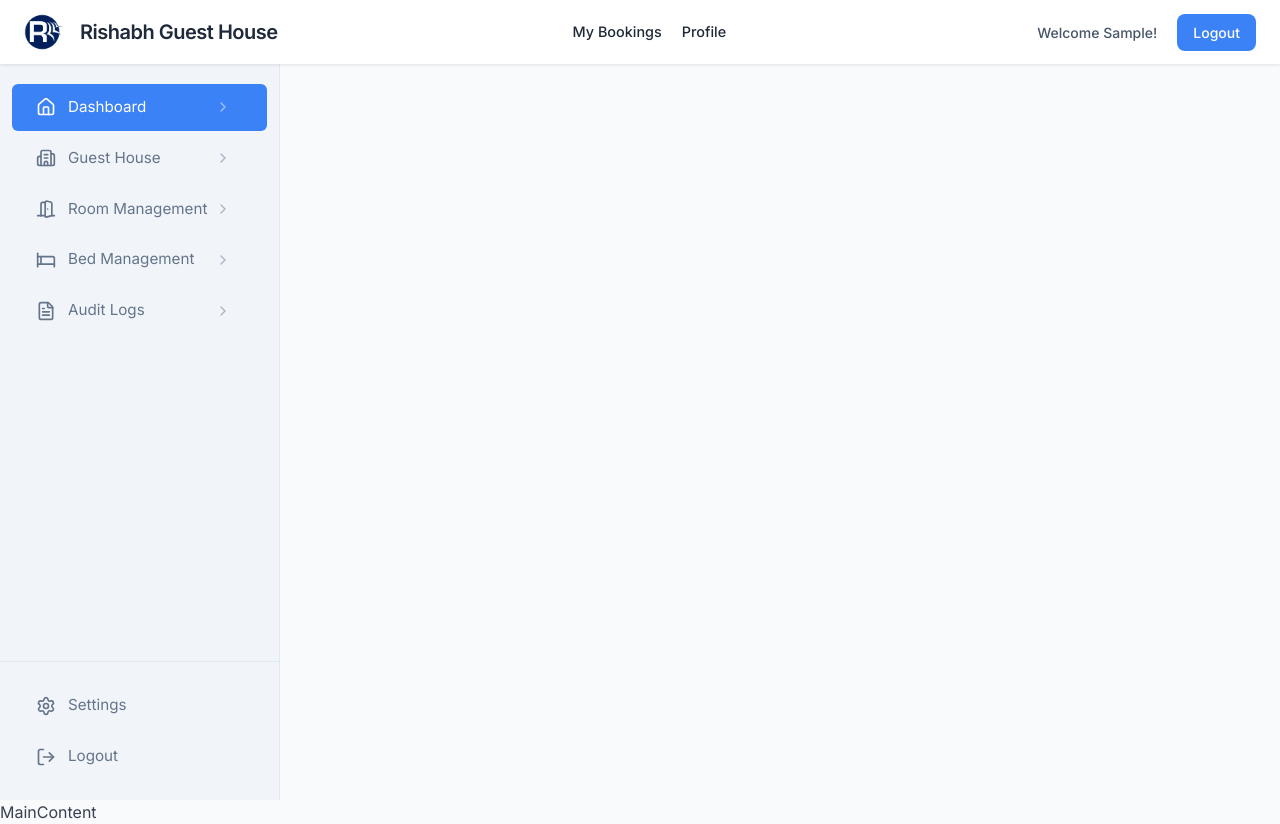
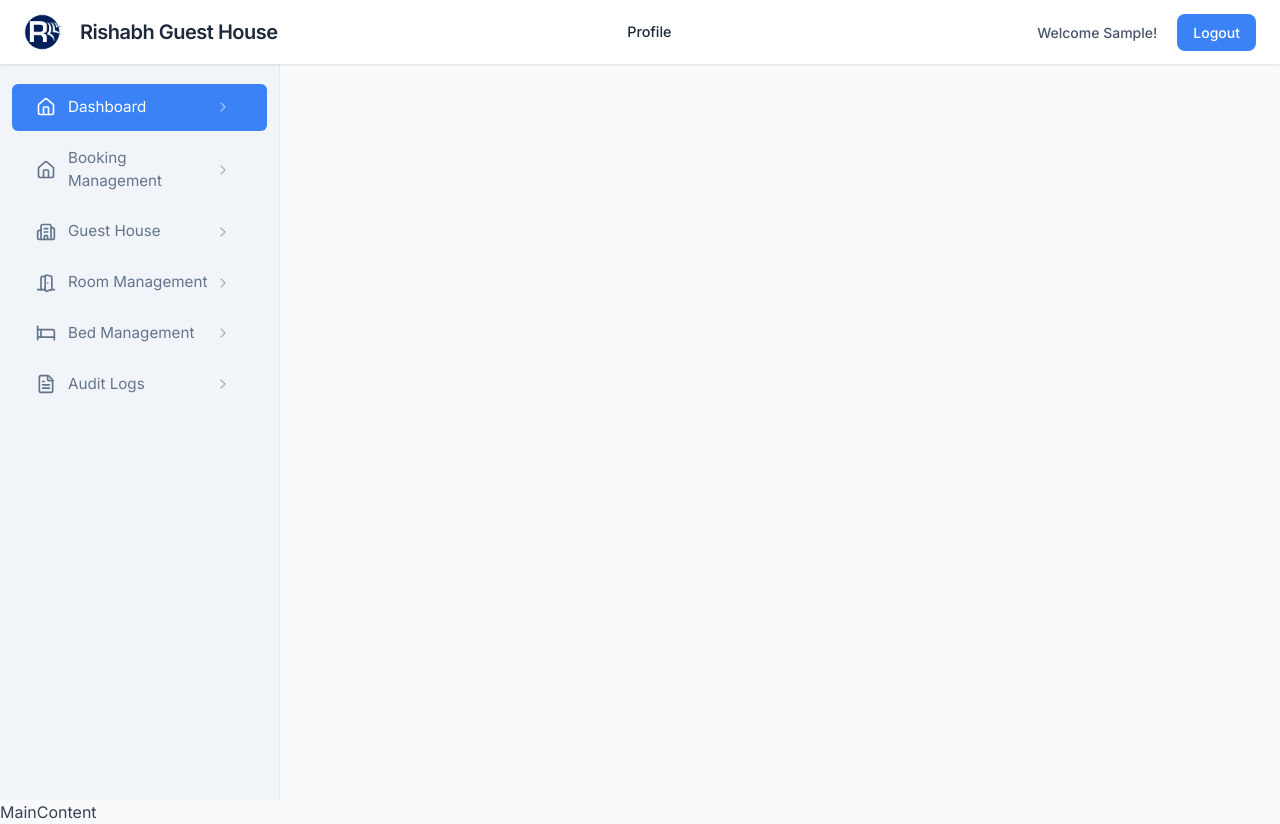
Before and after one commit to CrewArth/RishabhGuestHouseBooking, a React (Vite) app in the folder frontend/: page /admin/dashboard in a window 1280 px wide. Built offline with nearby package versions, Linux system fonts and the light colour scheme; sample sign-in values are in the browser's storage.

Commit message:
Updated Sidebar and Navbar

```diff
--- a/frontend/src/App.jsx
+++ b/frontend/src/App.jsx
@@ -5,7 +5,7 @@ import LoginPage from './users/pages/Login'
 import Homepage from './users/pages/Homepage'
 import ProtectedRoute from './users/routes/ProtectedRoute'
 import Dashboard from './users/pages/Dashboard'
-import ProtectedAdminRoute from './users/routes/ProtectedRoute'
+import ProtectedAdminRoute from './admin/routes/ProtectedAdminRoute'
 import AdminDashboard from './admin/pages/AdminDashboard'
 import BookingForm from './users/pages/BookingForm'
 import MyBookings from './users/pages/MyBookings'
--- a/frontend/src/admin/components/Sidebar.jsx
+++ b/frontend/src/admin/components/Sidebar.jsx
@@ -1,10 +1,11 @@
 import React from 'react'
-import { Home, Building2, DoorOpen, Bed, FileText, ChevronRight, Settings, LogOut } from 'lucide-react';
+import { Home, Building2, DoorOpen, Bed, FileText, ChevronRight, Settings, LogOut, House } from 'lucide-react';
 import "../styles/sidebar.css";
 
 const Sidebar = () => {
     const menuItems = [
         { icon: Home, label: 'Dashboard', active: true },
+        { icon: House, label: 'Booking Management' },
         { icon: Building2, label: 'Guest House' },
         { icon: DoorOpen, label: 'Room Management' },
         { icon: Bed, label: 'Bed Management' },
@@ -31,16 +32,7 @@ const Sidebar = () => {
                 </ul>
             </nav>
 
-            <div className="sidebar-footer">
-                <ul className="nav-list">
-                    {bottomMenuItems.map((item, index) => (
-                        <li key={`bottom-${index}`} className="nav-item">
-                            <item.icon size={20} />
-                            <span>{item.label}</span>
-                        </li>
-                    ))}
-                </ul>
-            </div>
+
         </div>
     );
 }
--- a/frontend/src/admin/routes/ProtectedAdminRoute.jsx
+++ b/frontend/src/admin/routes/ProtectedAdminRoute.jsx
@@ -4,8 +4,16 @@ export default function ProtectedAdminRoute({children}){
     const token = localStorage.getItem("token");
     const user = JSON.parse(localStorage.getItem("user"));
 
-    if(!token || !user || user.role !== "admin"){
-        return <Navigate to = "/signin"/>;
+
+    if(user.role === "admin"){
+        return children;
+    }else{
+        return <Navigate to="/" />
     }
-    return children;
+
+    // if(!token && user.role !== "admin"){
+    //     return <Navigate to = "/signin"/>;
+    // }
+    // return children;
+
 }
--- a/frontend/src/components/Navbar.jsx
+++ b/frontend/src/components/Navbar.jsx
@@ -80,9 +80,13 @@ const Navbar = () => {
         <p className="navbar-title">Rishabh Guest House</p>
       </div>
 
+
+
       <div className="navbar-links">
-  {isLoggedIn ? (
+        {isLoggedIn && (
           <>
+            {/* Show My Bookings only if user is not admin */}
+            {JSON.parse(localStorage.getItem("user"))?.role !== "admin" && (
               <Link
                 to="/my-bookings"
                 className="nav-links"
@@ -98,6 +102,7 @@ const Navbar = () => {
               >
                 My Bookings
               </Link>
+            )}
             <Link
               to="/profile"
               className="nav-links"
@@ -114,9 +119,8 @@ const Navbar = () => {
               Profile
             </Link>
           </>
-  ) : null}
+        )}
       </div>
-
 
       <div className="navbar-authentication">
         {isLoggedIn && <span className="welcome-text">Welcome {username}!</span>}
--- a/frontend/src/users/components/HeroSection.jsx
+++ b/frontend/src/users/components/HeroSection.jsx
@@ -2,7 +2,7 @@ import React  from 'react';
 import { FaHome } from 'react-icons/fa';
 import '../styles/hero.css'
 import { useNavigate } from 'react-router-dom';
-
+import herobg from '../../assets/hero-bg.png'
 
 const HeroSection = () => {
 
@@ -28,7 +28,11 @@ const HeroSection = () => {
           <button className="hero-button" onClick={navigateSignin}>Book Now</button>
         </div>
         <div className="hero-icon">
-          <FaHome />
+          {/* <FaHome /> */}
+
+
+                  <img src={herobg} alt="Rishabh Software Logo" id='nav-logo' width="500px"/>
+
         </div>
       </div>
     </div>
```
Also changed, not shown: frontend/src/assets/hero-bg.png (added), 1 other file (tests, documents, lock files or other folders). Lines whose indentation alone changed are shown as unchanged.
